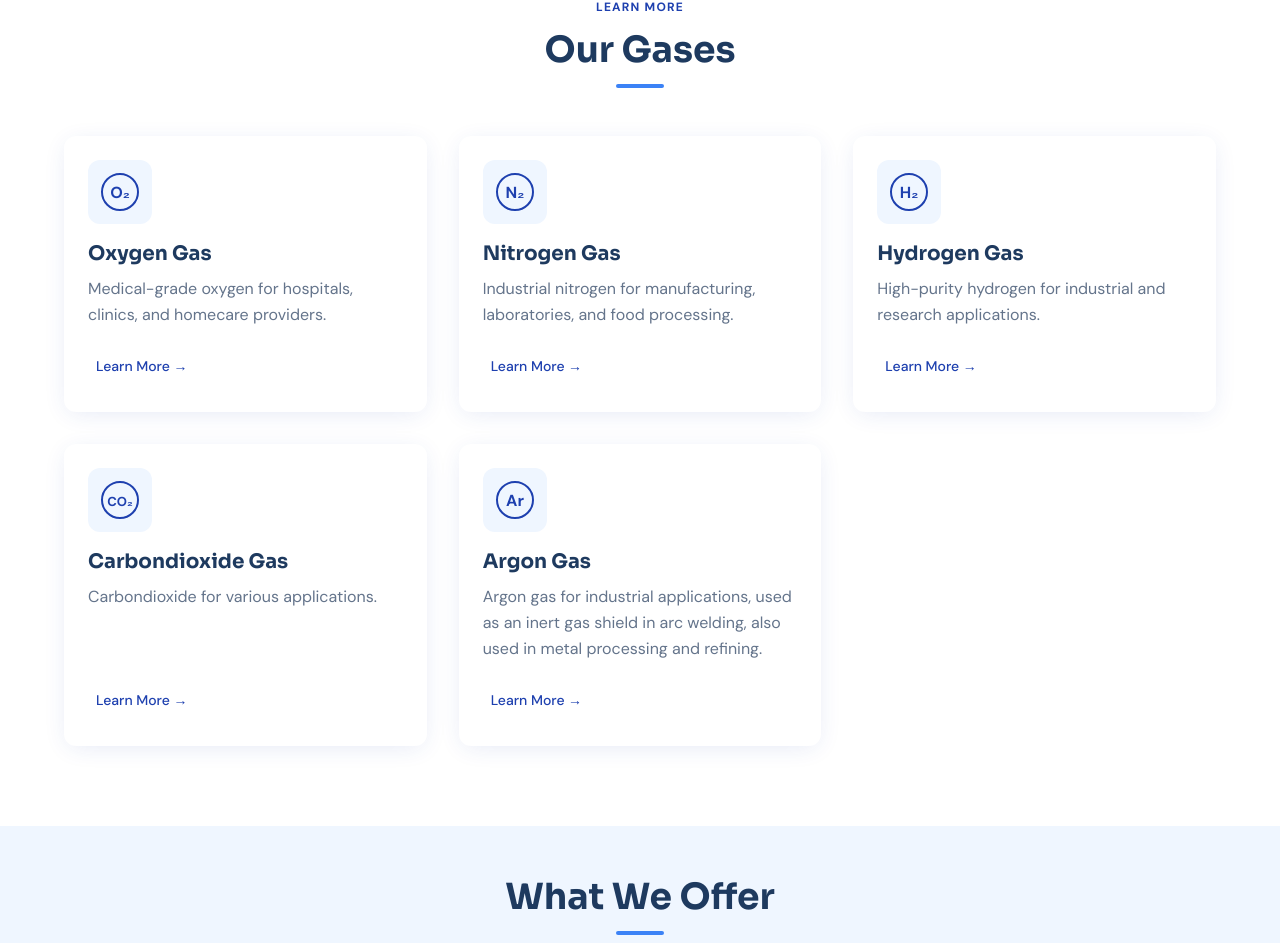
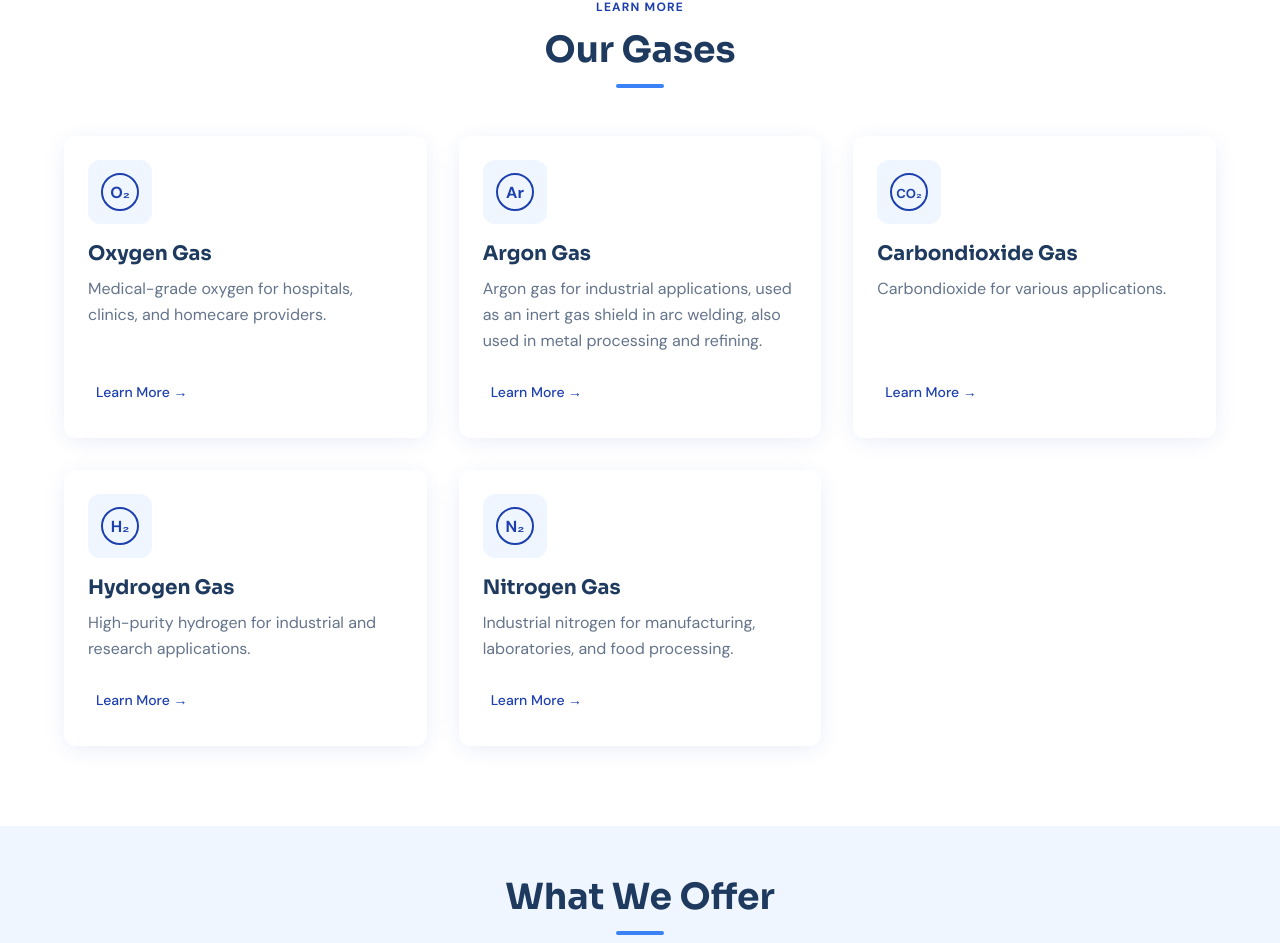
Before and after one commit to dotnepal/hooxygen, a React (Vite) app: page / in a window 1280 px wide. Shown: the part 796-1739 px from the top of the page. Built offline with nearby package versions, Linux system fonts and the light colour scheme.

Commit message:
fix: correct info regarding same-day delivery

```diff
--- a/src/data/faq.ts
+++ b/src/data/faq.ts
@@ -46,7 +46,7 @@ export const FAQ_DATA: readonly FaqItem[] = [
     category: 'delivery',
     question: 'What are your delivery timeframes?',
     answer:
-      'We offer same-day delivery within the Kathmandu Valley for orders placed before noon. Regional deliveries (outside the valley) typically take 2–4 business days. National deliveries to remote areas may take up to 7 days. Contact us for a precise estimate.',
+      'We offer same-day delivery within Nepalgunj for orders placed before noon. Regional deliveries (Banke, Bardiya, and surrounding districts) typically take 2–4 business days. National deliveries to remote areas may take up to 7 days. Contact us for a precise estimate.',
   },
   {
     id: 6,
--- a/src/data/products.ts
+++ b/src/data/products.ts
@@ -30,22 +30,9 @@ export const PRODUCTS: readonly GasProduct[] = [
       { size: 'Big',  capacity: '47 L',  weight: '15 kg', rent: true,  sale: true  },
     ],
   },
+
   {
-    key: 'nitrogen',
-    useCases: [
-      'Industrial manufacturing',
-      'Food packaging & preservation',
-      'Laboratory & research',
-      'Metal fabrication',
-    ],
-    cylinders: [
-      { size: 'Small',  capacity: '10 L', weight: '3 kg',  rent: true,  sale: true  },
-      { size: 'Medium',  capacity: '25 L',   weight: '8 kg',  rent: true,  sale: true  },
-      { size: 'Big',  capacity: '47 L',  weight: '15 kg', rent: true,  sale: true  },
-    ],
-  },
-  {
-    key: 'hydrogen',
+    key: 'argon',
     useCases: [
       'Industrial processes',
       'Research & laboratories',
@@ -72,8 +59,9 @@ export const PRODUCTS: readonly GasProduct[] = [
       { size: 'Big',  capacity: '47 L',  weight: '15 kg', rent: true,  sale: true  },
     ],
   },
+
   {
-    key: 'argon',
+    key: 'hydrogen',
     useCases: [
       'Industrial processes',
       'Research & laboratories',
@@ -85,5 +73,19 @@ export const PRODUCTS: readonly GasProduct[] = [
       { size: 'Medium',  capacity: '25 L',   weight: '8 kg',  rent: true,  sale: true  },
       { size: 'Big',  capacity: '47 L',  weight: '15 kg', rent: true,  sale: true  },
     ],
-  }
+  },
+  {
+    key: 'nitrogen',
+    useCases: [
+      'Industrial manufacturing',
+      'Food packaging & preservation',
+      'Laboratory & research',
+      'Metal fabrication',
+    ],
+    cylinders: [
+      { size: 'Small',  capacity: '10 L', weight: '3 kg',  rent: true,  sale: true  },
+      { size: 'Medium',  capacity: '25 L',   weight: '8 kg',  rent: true,  sale: true  },
+      { size: 'Big',  capacity: '47 L',  weight: '15 kg', rent: true,  sale: true  },
+    ],
+  },
 ]
--- a/src/i18n/en.json
+++ b/src/i18n/en.json
@@ -68,7 +68,7 @@
     "sale": { "title": "Cylinder Sales", "desc": "Purchase cylinders outright for permanent ownership and peace of mind." },
     "refilling": { "title": "Cylinder Refilling", "desc": "Fast, safe refilling of your existing cylinders — bring yours or use ours." },
     "bulk": { "title": "Bulk Orders", "desc": "High-volume supply contracts for hospitals, clinics, and industrial facilities." },
-    "delivery": { "title": "Same-Day Delivery", "desc": "Local delivery within the Kathmandu valley on the same business day." },
+    "delivery": { "title": "Same-Day Delivery", "desc": "Local delivery within Nepalgunj on the same business day." },
     "pickup": { "title": "Customer Pickup", "desc": "Pick up directly at our facility at your convenience — no appointment needed." },
     "cta": {
       "title": "Ready to place an order?",
@@ -78,12 +78,12 @@
   },
   "about": {
     "hero": {
-      "title": "About HO Oxygen",
+      "title": "About HO Oxygen Industries Pvt. Ltd.",
       "subtitle": "Our story, mission, and commitment to safe gas supply across Nepal."
     },
     "story": {
       "title": "Our Story",
-      "body": "HO Oxygen has been providing safe, reliable gas supply to hospitals, clinics, and industrial users across Nepal. Our commitment to quality and safety drives everything we do."
+      "body": "HO Oxygen Industries Pvt. Ltd. has been providing safe, reliable gas supply to hospitals, clinics, and industrial users across Nepal. Our commitment to quality and safety drives everything we do. We are among few oxygen factories operating in Nepal during covid-19 pandemic and have been a lifeline for many healthcare providers during this critical time."
     },
     "team": {
       "title": "Our Team"
@@ -113,10 +113,10 @@
     },
     "tabs": {
       "oxygen": "Oxygen",
-      "nitrogen": "Nitrogen",
+      "argon": "Argon",
+      "carbondioxide": "Carbondioxide",
       "hydrogen": "Hydrogen",
-      "carbondioxide": "Carbondioxide",
-      "argon": "Argon"
+      "nitrogen": "Nitrogen"
     },
     "table": {
       "size": "Size",
--- a/src/i18n/np.json
+++ b/src/i18n/np.json
@@ -68,7 +68,7 @@
     "sale": { "title": "सिलिन्डर बिक्री", "desc": "स्थायी स्वामित्व र मनको शान्तिका लागि सिलिन्डर सिधै खरिद गर्नुहोस्।" },
     "refilling": { "title": "सिलिन्डर रिफिलिङ", "desc": "तपाईंका अवस्थित सिलिन्डरहरूको छिटो, सुरक्षित रिफिलिङ।" },
     "bulk": { "title": "थोक अर्डर", "desc": "अस्पताल, क्लिनिक र औद्योगिक सुविधाहरूका लागि उच्च-मात्रा आपूर्ति सम्झौताहरू।" },
-    "delivery": { "title": "सोही दिन डेलिभरी", "desc": "सोही कार्य दिवसमा काठमाडौं उपत्यकाभित्र स्थानीय डेलिभरी।" },
+    "delivery": { "title": "सोही दिन डेलिभरी", "desc": "नेपालगञ्जभित्र त्यही दिनै डेलिभरी दिन सकिने।" },
     "pickup": { "title": "ग्राहक पिकअप", "desc": "तपाईंको सुविधाअनुसार सिधै हाम्रो सुविधाबाट पिकअप गर्नुहोस्।" },
     "cta": {
       "title": "अर्डर गर्न तयार हुनुहुन्छ?",
@@ -96,7 +96,7 @@
     },
     "whyUs": {
       "title": "हामीलाई किन छान्ने?",
-      "safety": "सुरक्षा सर्वप्रथम",
+      "safety": "सुरक्षा नै हाम्रो प्राथमिकता",
       "safetyDesc": "हरेक चरणमा कडा सुरक्षा मापदण्डहरू।",
       "certified": "प्रमाणित",
       "certifiedDesc": "उत्पादनहरू चिकित्सा र औद्योगिक प्रमाणीकरण पूरा गर्छन्।",
@@ -113,10 +113,10 @@
     },
     "tabs": {
       "oxygen": "अक्सिजन",
-      "nitrogen": "नाइट्रोजन",
+      "argon": "आर्गन",
+      "carbondioxide": "कार्बनडाईअकसाईड",
       "hydrogen": "हाइड्रोजन",
-      "carbondioxide": "कार्बनडाईअकसाईड",
-      "argon": "आर्गन"
+      "nitrogen": "नाइट्रोजन"
     },
     "table": {
       "size": "आकार",
--- a/src/pages/HomePage.tsx
+++ b/src/pages/HomePage.tsx
@@ -126,7 +126,13 @@ const GAS_ICONS = {
 
 function GasHighlights() {
   const { t } = useTranslation()
-  const gases = ['oxygen', 'nitrogen', 'hydrogen', 'carbondioxide', 'argon'] as const
+  const gases = [
+    'oxygen',
+    'argon',
+    'carbondioxide',
+    'hydrogen',
+    'nitrogen',
+  ] as const
   const headerRef = useScrollAnimation<HTMLDivElement>()
   const gridRef = useScrollAnimation<HTMLDivElement>({ stagger: 120 })
 
```
